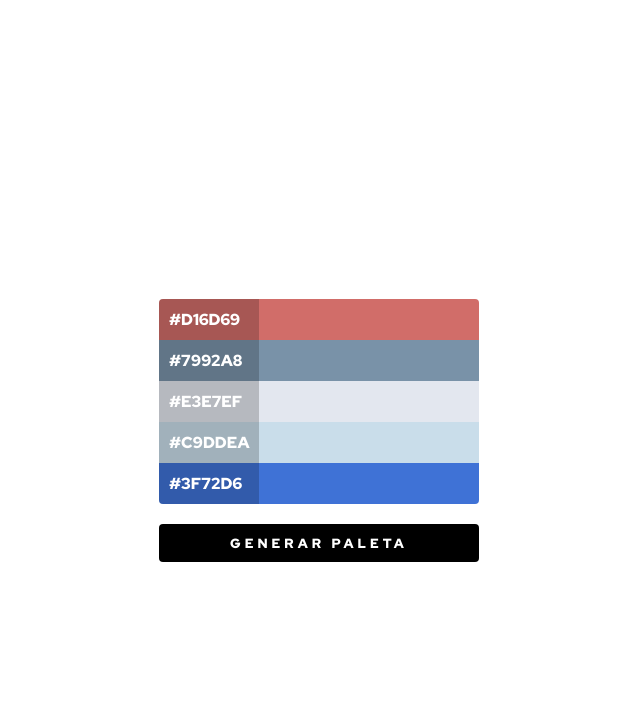
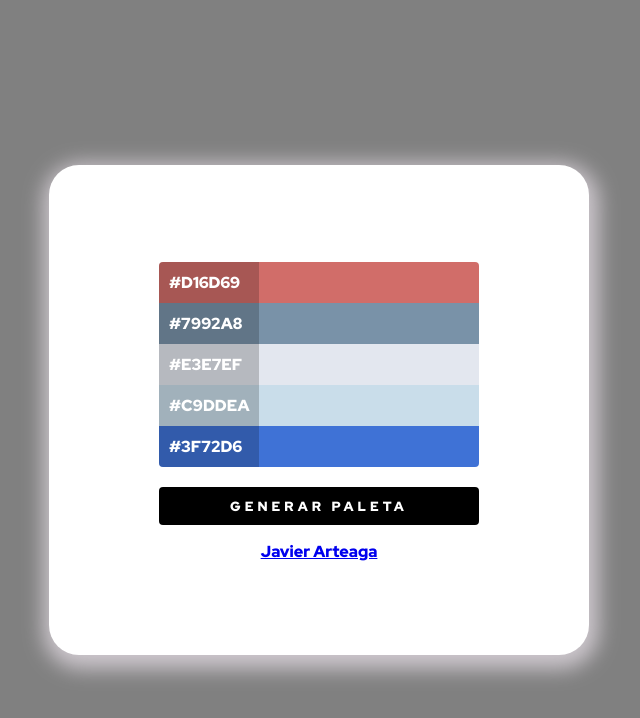
Before and after one commit to javierarteagagonzales/generador-paleta-colores, a plain HTML site: page index.html in a window 1280 px wide. Shown: the whole page, without its empty margins (321-961 px from the left). Drawn offline with Linux system fonts and the light colour scheme.

Commit message:
actualizando

```diff
--- a/index.html
+++ b/index.html
@@ -10,9 +10,12 @@
     <script src="script.js" type="text/javascript" defer></script>
 </head>
 <body>
+    <main class="central">
     <div>
         <div id="palleteContainer"></div>
         <button onclick="updatePallete()">Generar paleta</button>
     </div>
+    <p><a href="https://github.com/javierarteagagonzales" target="_blank">Javier Arteaga</a></p>
+    </main>
 </body>
 </html>
--- a/styles.css
+++ b/styles.css
@@ -7,6 +7,28 @@ body {
     min-height: 100vh;
     font-weight: bold;
     padding-top: 20px;
+    background-color: grey;
+}
+main {
+    display: flex;
+    flex-direction: column;
+    justify-content: center;
+    align-items: center;
+
+    position: absolute;
+    max-width: 500px;
+    height: 450px;
+    top: 0;
+    bottom: 0;
+    left: 0;
+    right: 0;
+    margin: auto;
+    background-color: white;
+    padding: 20px;
+    border-radius: 30px;
+    -webkit-box-shadow: 2px 6px 20px 8px rgba(204,198,204,1);
+    -moz-box-shadow: 2px 6px 20px 8px rgba(204,198,204,1);
+    box-shadow: 2px 6px 20px 8px rgba(204,198,204,1);
 }
 
 #palleteContainer {
```
